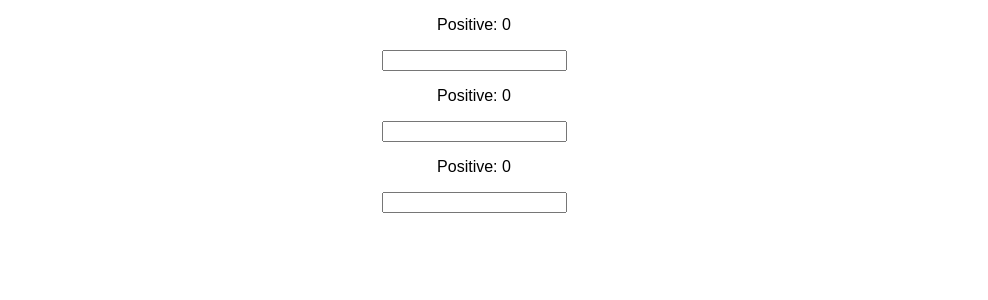
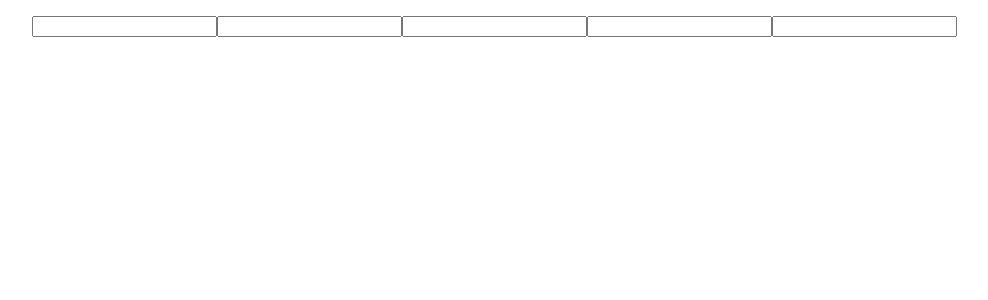
Before and after one commit to nickkpoon/NPS_UI, a React (Create React App) app: page / in a window 1280 px wide. Shown: the top 300 px of the page, without its empty margins (166-1154 px from the left). Built offline with nearby package versions, Linux system fonts and the light colour scheme.

Commit message:
establish parent child components

```diff
--- /dev/null
+++ b/src/Components/Child.js
@@ -0,0 +1,5 @@
+import React from "react";
+
+const Child = ({ value, handleClick }) => <input type="number" pattern="/^[0-9\b]+$/;" onChange={handleClick}> {value}</input>;
+
+export default Child;
--- a/src/calculator.js
+++ b/src/calculator.js
@@ -2,13 +2,48 @@ import Input from "./input";
 import React, {useState} from 'react';
 
 function Calculator() {
+  //const [inputState, setInputState] = useState(0);
+
+  function ListItem(props) {
+    // Correct! There is no need to specify the key here:
+    //return <li>{props.value}</li>;
+
+    const [inputState, setInputState] = useState(0);
+
+    const handleInputChange = e => {
+      setInputState(e.target.valueAsNumber);
+    };
+
     return (
-        <div className="App">
-          <Input score="0"/>
-          <Input score="0"/>
-          <Input score="0"/>
-        </div>
+      <input type="number" pattern="/^[0-9\b]+$/;" onChange ={handleInputChange}></input>
+    );
+
+  }
+
+  function NumberList(props) {
+    const numbers = props.numbers;
+    const listItems = numbers.map((number) =>
+      // Correct! Key should be specified inside the array.
+      <ListItem key={number.toString()} value={number} />
+    );
+    return (
+      <ul>
+        {listItems}
+      </ul>
+    );
+  }
+
+  const numbers = [1, 2, 3, 4, 5];
+
+    return (
+        // <div className="App">
+        //   <Input score="0" onUpdate/>
+        //   <Input score="0"/>
+        //   <Input score="0"/>
+        // </div>
+        <NumberList numbers={numbers} />
+
       );
-   }
+}
 
    export default Calculator;
```
Also changed, not shown: src/Components/Parent.js (added, +21 -0 lines).
